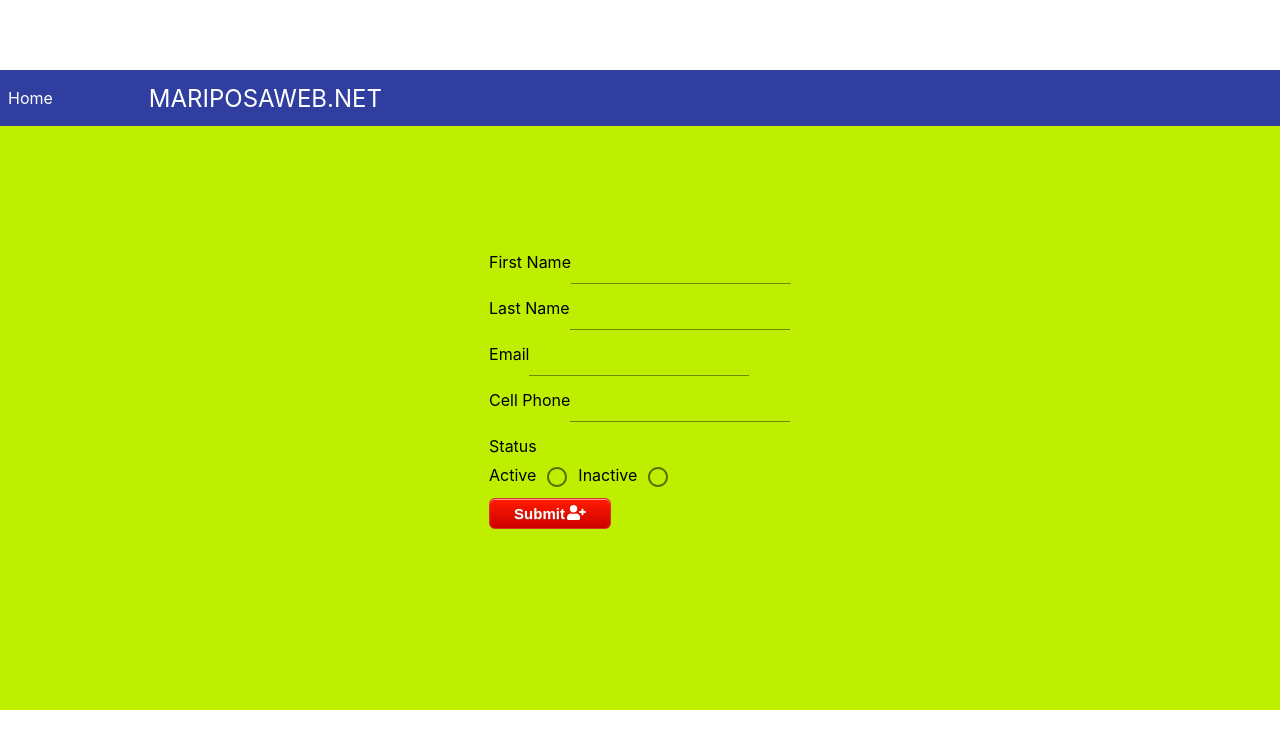
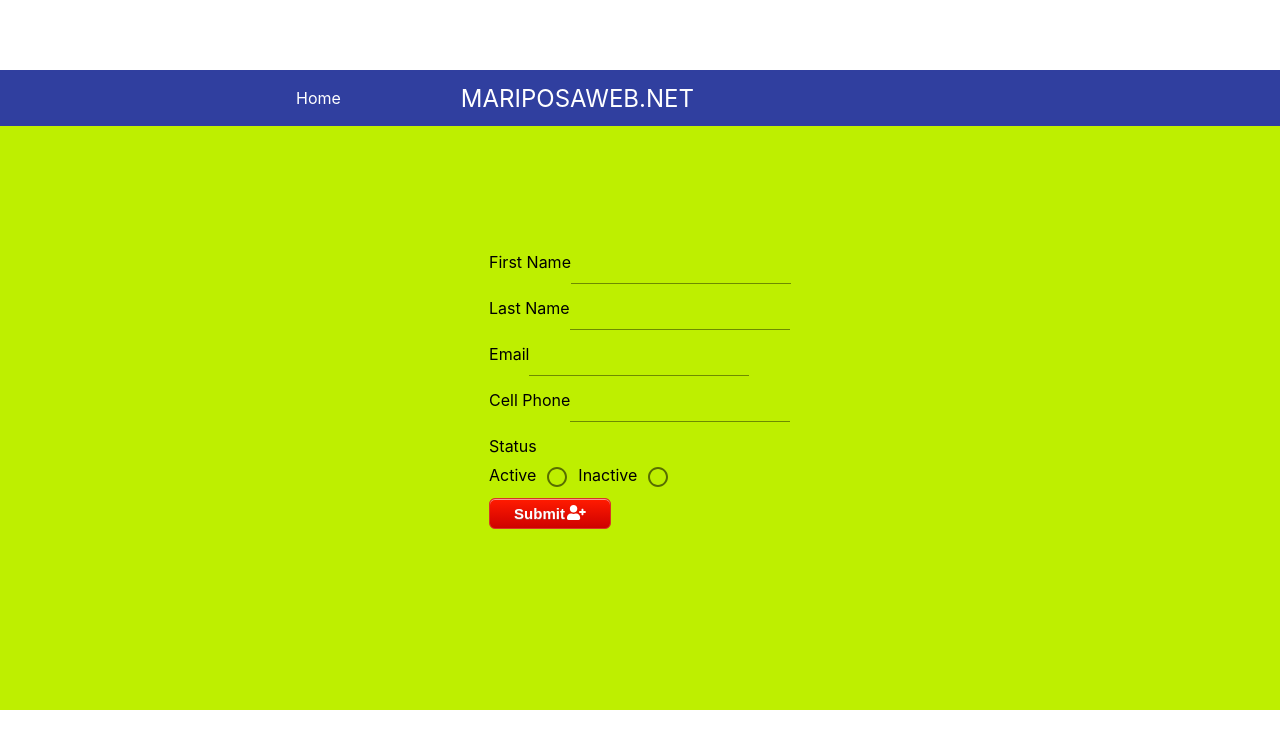
Before and after one commit to DanSimonson/customer-list, a React (Create React App) app: page /add in a window 1280 px wide. Shown: the top 748 px of the page. Built offline with nearby package versions, Linux system fonts and the light colour scheme.

Commit message:
adjusted spacing for nav items

```diff
--- a/src/components/Toolbar/Toolbar.css
+++ b/src/components/Toolbar/Toolbar.css
@@ -11,7 +11,7 @@
   padding: 0 1;
 }
 .toolbar__logo {
-  margin-left: 0.5rem;
+  margin-left: 2rem;
 }
 .toolbar__logo a {
   color: #ffff;
@@ -21,6 +21,7 @@
 .toolbar_navigation-items a {
   color: #ffff;
   text-decoration: none;
+  margin-left: 18rem;
 }
 
 .toolbar_navigation-items a:hover,
--- a/src/components/Toolbar/Toolbar.js
+++ b/src/components/Toolbar/Toolbar.js
@@ -14,9 +14,6 @@ const toolbar = (props) => {
   return (
     <header className="toolbar">
       <nav className="toolbar__navigation">
-        {/*<div className="toolbar__toggle-button">
-        <DrawerToggleButton click={props.drawerClickHandler} />{" "}
-        </div>*/}
         <div className="toolbar_navigation-items">
           <ul>
             <li>
@@ -26,7 +23,7 @@ const toolbar = (props) => {
         </div>
         <div className="spacer" />
         <div className="toolbar__logo">
-          <a href="/">MARIPOSAWEB.NET</a>
+          <a href="https://mariposaweb.net/">MARIPOSAWEB.NET</a>
         </div>
       </nav>
     </header>
```
